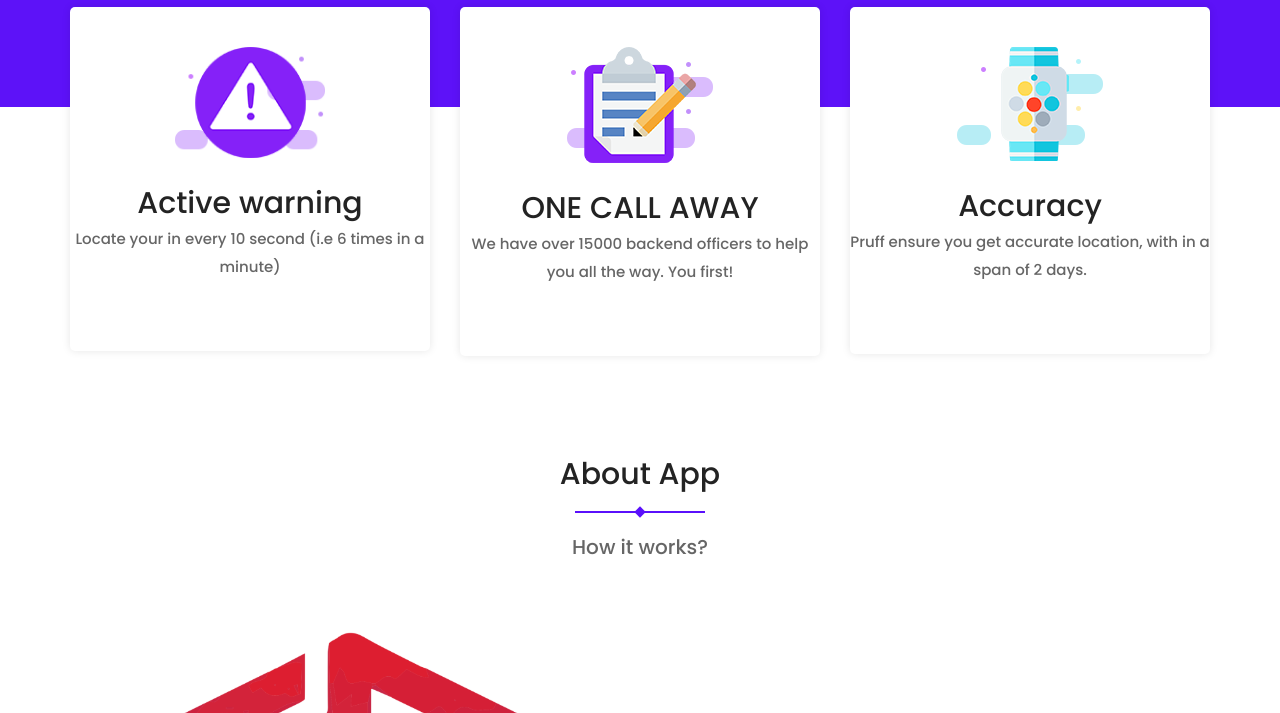
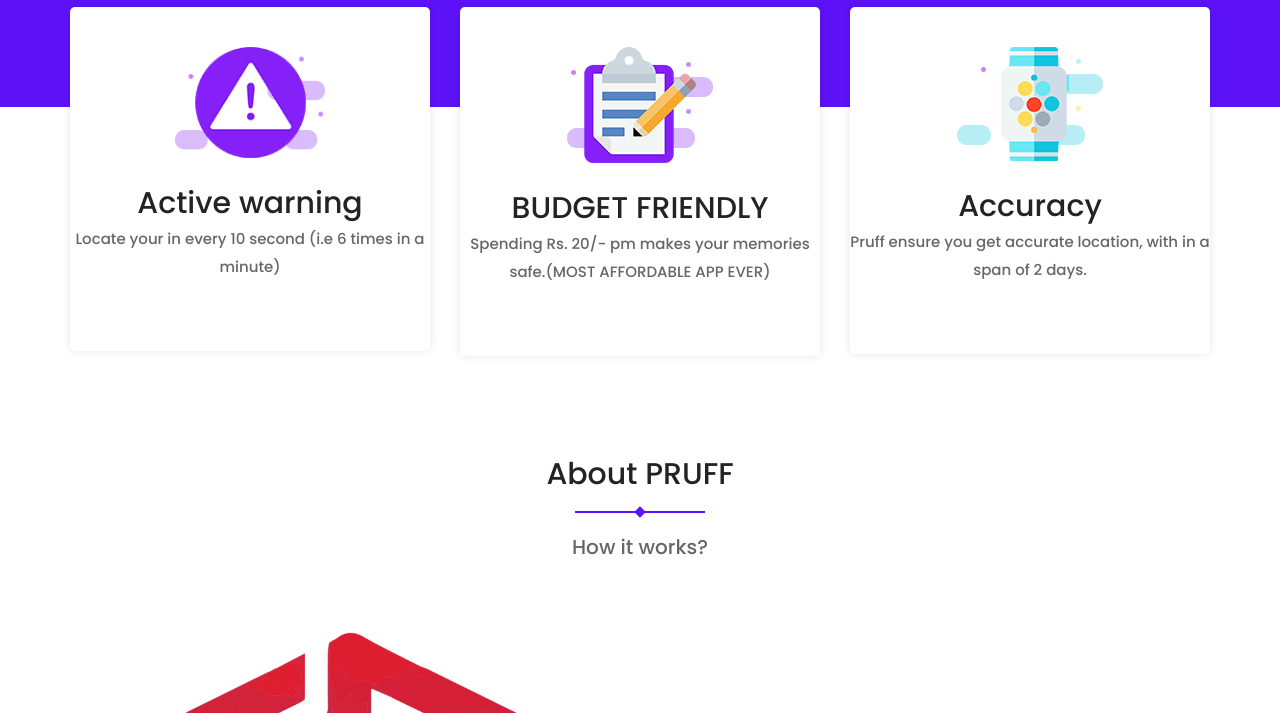
Before and after one commit to pruff/pruff.github.io, a plain HTML site: page index.html in a window 1280 px wide. Shown: the part 693-1406 px from the top of the page. Drawn offline with Linux system fonts and the light colour scheme.

Commit message:
Update index.html

```diff
--- a/index.html
+++ b/index.html
@@ -130,8 +130,8 @@ PRUFF makes sure you can trace it anywhere at any time!</h5>
                 <div class="col-md-4 col-sm-4 col-xs-12 col-6">
                     <div class="service-single">
                         <img src="assets/img/service/service-img3.png" alt="service image">
-                        <h2>ONE CALL AWAY </h2>
-                        <p>We have over 15000 backend officers to help you all the way. You first!</p><br>
+                        <h2>BUDGET FRIENDLY</h2>
+                        <p>Spending Rs. 20/- pm makes your memories safe.(MOST AFFORDABLE APP EVER)</p><br>
                     </div>
                 </div>
 
@@ -151,7 +151,7 @@ PRUFF makes sure you can trace it anywhere at any time!</h5>
     <div class="about-area ptb--100">
         <div class="container">
             <div class="section-title">
-                <h2>About App</h2>
+                <h2>About PRUFF</h2>
                 <p>How it works? </p>
             </div>
             <div class="row d-flex flex-center">
@@ -163,10 +163,12 @@ PRUFF makes sure you can trace it anywhere at any time!</h5>
 
                 <div class="col-md-6 col-sm-6 col-xs-12 d-flex flex-center">
                     <div class="about-content">
-                        <p>AI based app that registers through IMEI number generating a Unique Identity Number, Permanently attached in the system storage, it allows to access location online and offline.</p>
+                        <p>AI based app that registers through IMEI number generating a Unique Identity Number, Permanently attached in the system storage, it allows to access location online and offline. </p>
                         <p>Using the GPS of device with an ampere of current, phone is accessible within 10-15 seconds of the device being turned on. PRUFF locates the device 6 times a minute i.e. every second. </p>
                         <p>All our subscribers need to do – type in the query on PRUFF portal and location will be mailed to registered email address for the span of 2 days.</p>
-                </div>
+
+
+                    </div>
                 </div>
             </div>
         </div>
```
